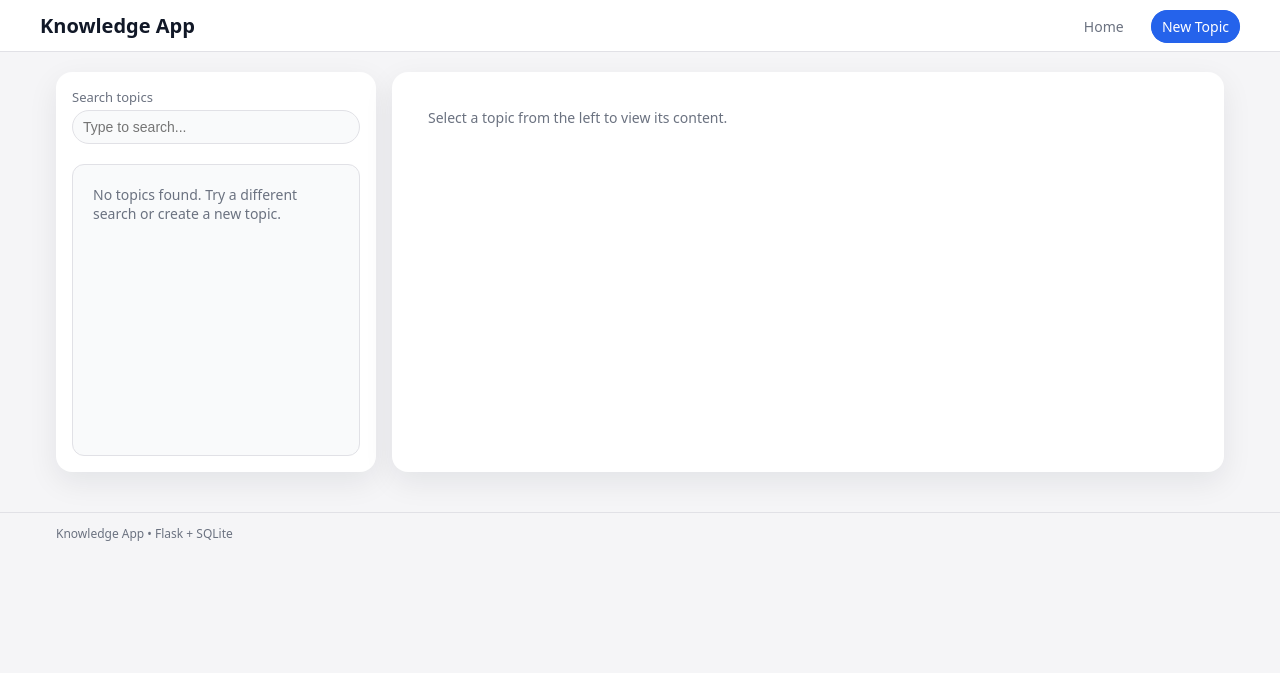
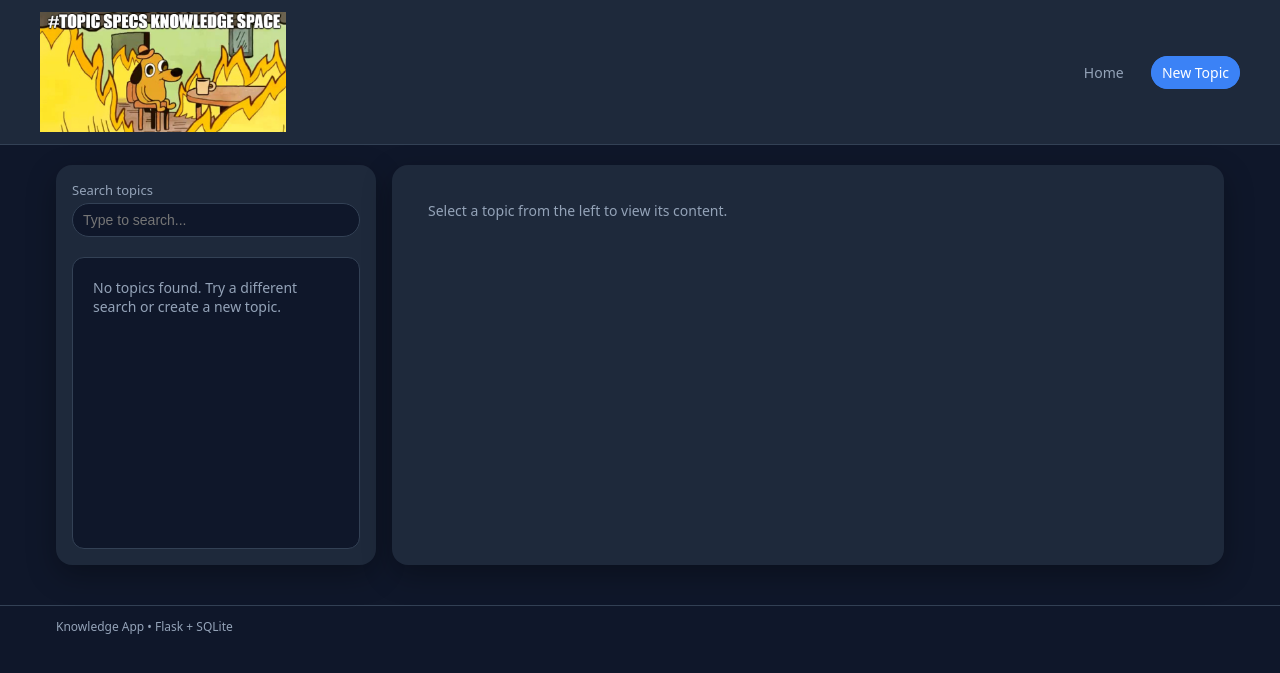
Before and after one commit to tricofoco/tSpecs-KnowledgeSpace, a Flask app: page / in a window 1280 px wide. Shown: the top 673 px of the page. Run offline with Flask 3, Linux system fonts and the light colour scheme; data that the repository does not hold is empty.

Commit message:
Dark theme, added logo

```diff
--- a/app.py
+++ b/app.py
@@ -73,13 +73,17 @@ def create_app():
             os.makedirs(app.config["UPLOAD_FOLDER"], exist_ok=True)
 
             files = request.files.getlist("images")
-            for file in files:
+            for index, file in enumerate(files):
                 if file and allowed_file(file.filename):
                     filename = secure_filename(file.filename)
                     save_path = os.path.join(app.config["UPLOAD_FOLDER"], filename)
                     file.save(save_path)
 
-                    img = Image(topic_id=topic.id, filename=filename)
+                    # Get title for this image if provided
+                    title_key = f"image_title_new_{index}"
+                    image_title = request.form.get(title_key, "").strip()
+
+                    img = Image(topic_id=topic.id, filename=filename, title=image_title)
                     db.session.add(img)
             db.session.commit()
             flash("Topic created successfully.", "success")
--- a/static/css/styles.css
+++ b/static/css/styles.css
@@ -1,18 +1,18 @@
 /* static/css/styles.css */
 
 :root {
-    --bg: #f5f5f7;
-    --bg-panel: #ffffff;
-    --border-subtle: #e1e1e6;
-    --text-main: #111827;
-    --text-muted: #6b7280;
-    --accent: #2563eb;
-    --accent-soft: #eff6ff;
-    --danger: #b91c1c;
-    --danger-soft: #fee2e2;
+    --bg: #0f172a;
+    --bg-panel: #1e293b;
+    --border-subtle: #334155;
+    --text-main: #f1f5f9;
+    --text-muted: #94a3b8;
+    --accent: #3b82f6;
+    --accent-soft: #1e3a8a;
+    --danger: #ef4444;
+    --danger-soft: #7f1d1d;
     --radius-lg: 12px;
     --radius-xl: 16px;
-    --shadow-soft: 0 10px 30px rgba(15, 23, 42, 0.08);
+    --shadow-soft: 0 10px 30px rgba(0, 0, 0, 0.3);
   }
 
   *,
@@ -34,7 +34,7 @@
 
   .app-header {
     border-bottom: 1px solid var(--border-subtle);
-    background-color: #ffffff;
+    background-color: var(--bg-panel);
     position: sticky;
     top: 0;
     z-index: 10;
@@ -59,6 +59,12 @@
     margin: 0;
   }
 
+  .app-logo {
+    height: 120px;
+    width: auto;
+    display: block;
+  }
+
   .nav-link {
     margin-left: 12px;
     text-decoration: none;
@@ -155,13 +163,14 @@
     border-radius: 999px;
     border: 1px solid var(--border-subtle);
     font-size: 14px;
-    background-color: #f9fafb;
+    background-color: var(--bg);
+    color: var(--text-main);
   }
 
   .input:focus {
     outline: none;
     border-color: var(--accent);
-    background-color: #ffffff;
+    background-color: var(--bg-panel);
   }
 
   /* Topics list */
@@ -171,7 +180,7 @@
     margin-top: 8px;
     border-radius: var(--radius-lg);
     border: 1px solid var(--border-subtle);
-    background-color: #f9fafb;
+    background-color: var(--bg);
     overflow: auto;
     max-height: calc(100vh - 200px);
   }
--- a/templates/base.html
+++ b/templates/base.html
@@ -11,7 +11,7 @@
 <body>
   <header class="app-header">
     <div class="container header-inner">
-      <h1 class="app-title">Knowledge App</h1>
+      <img src="{{ url_for('static', filename='images/fireDog.png') }}" alt="Knowledge App" class="app-logo">
       <nav>
         <a href="{{ url_for('index') }}" class="nav-link">Home</a>
         <a href="{{ url_for('create_topic') }}" class="nav-link primary">New Topic</a>
--- a/templates/topic_form.html
+++ b/templates/topic_form.html
@@ -127,7 +127,7 @@
           div.style.marginTop = "8px";
           div.innerHTML = `
             <div style="display: flex; align-items: center; gap: 8px;">
-              <span style="font-size: 14px; color: #666;">${file.name}</span>
+              <span class="image-upload-filename">${file.name}</span>
               <input
                 type="text"
                 name="image_title_new_${index}"
```
Also changed, not shown: other parts of static/css/styles.css (+107 -12 lines), knowledge.db.
